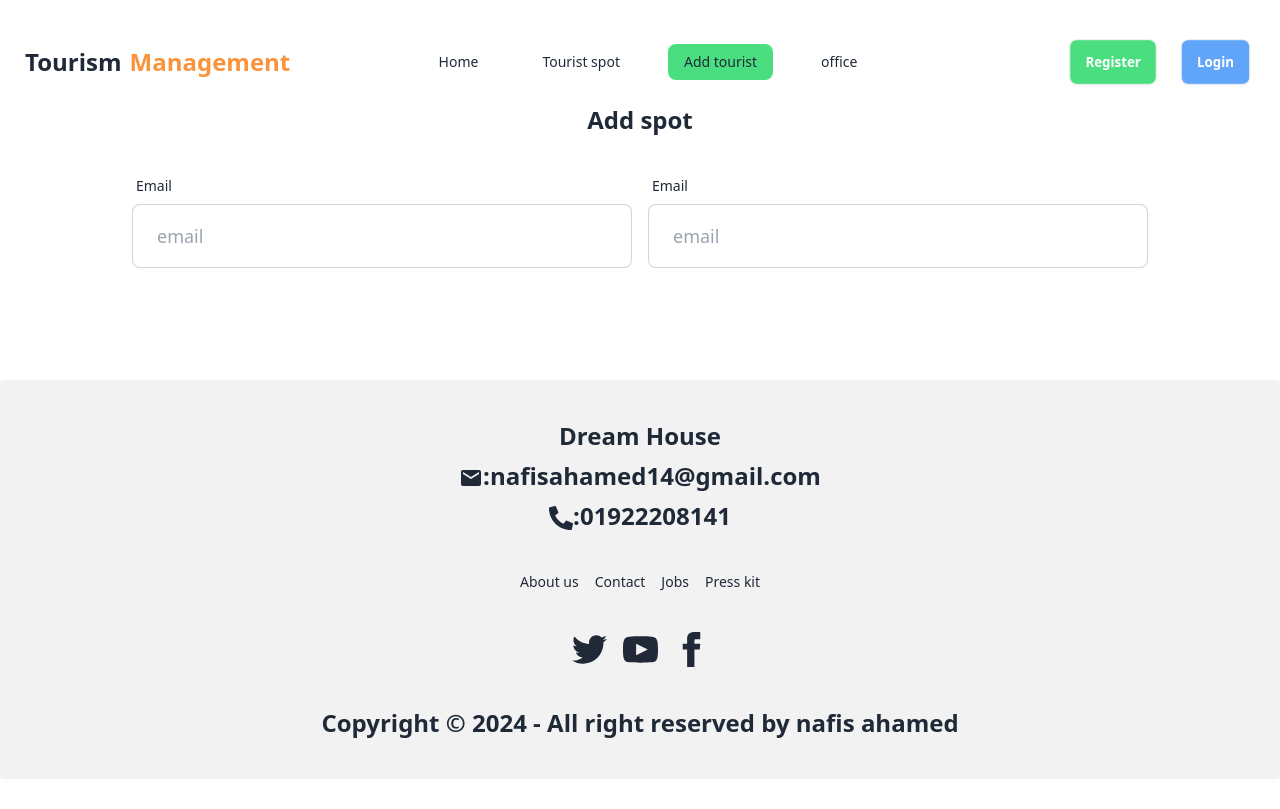
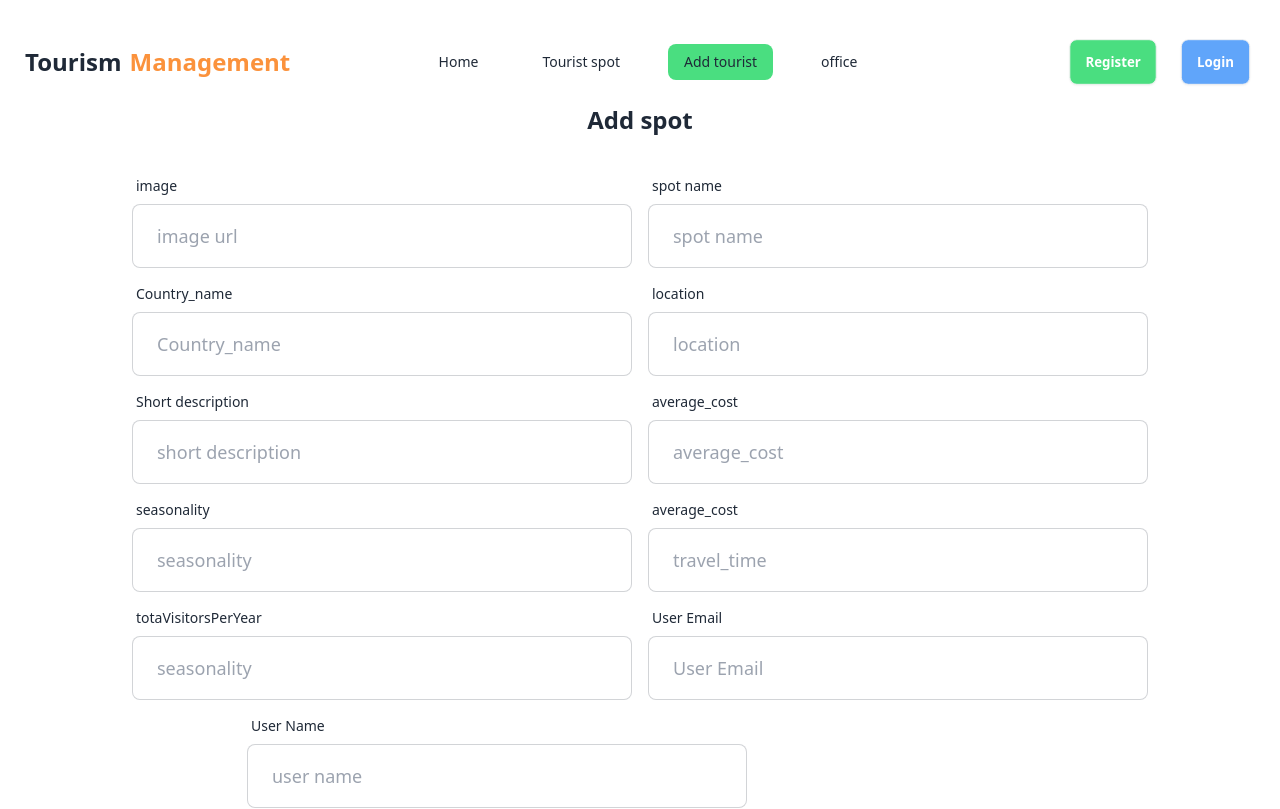
Before and after one commit to nafis200/assignmnet10-client, a React (Vite) app: page /add in a window 1280 px wide. Shown: the top 809 px of the page. Built offline with nearby package versions, Linux system fonts and the light colour scheme; no server answers.

Commit message:
form make done

```diff
--- a/src/components/tourist/Addinfor.jsx
+++ b/src/components/tourist/Addinfor.jsx
@@ -20,26 +20,152 @@ const Addinfor = () => {
       <h2 className="lg:text-2xl md:text-xl text-center font-bold">Add spot</h2>
 
       <form className="card-body">
+        {/* 1st input */}
         <div className="lg:flex md:flex lg:gap-4 gap-2 md:gap-4 justify-center flex">
         <div className="">
           <label className="label">
-            <span className="label-text">Email</span>
+            <span className="label-text">image</span>
           </label>
           <input
-            type="email"
-            placeholder="email"
+            type="text"
+            placeholder="image url"
             className="input lg:input-lg input-bordered lg:w-[500px] md:w-[250px] w-[150px]"
+            name = "image"
             required
           />
         </div>
         <div className="">
           <label className="label">
-            <span className="label-text">Email</span>
+            <span className="label-text">spot name</span>
+          </label>
+          <input
+            type="text"
+            placeholder="spot name"
+            className="input lg:input-lg input-bordered lg:w-[500px] md:w-[250px] w-[150px]"
+            name = "spot_name"
+            required
+          />
+        </div>
+        </div>
+        {/* 2nd input */}
+        <div className="lg:flex md:flex lg:gap-4 gap-2 md:gap-4 justify-center flex">
+        <div className="">
+          <label className="label">
+            <span className="label-text">Country_name</span>
+          </label>
+          <input
+            type="text"
+            placeholder="Country_name"
+            className="input lg:input-lg input-bordered lg:w-[500px] md:w-[250px] w-[150px]"
+            name = "country_Name"
+            required
+          />
+        </div>
+        <div className="">
+          <label className="label">
+            <span className="label-text">location</span>
+          </label>
+          <input
+            type="text"
+            placeholder="location"
+            className="input lg:input-lg input-bordered lg:w-[500px] md:w-[250px] w-[150px]"
+            name = "location"
+            required
+          />
+        </div>
+        </div>
+        {/* 3rd input */}
+        <div className="lg:flex md:flex lg:gap-4 gap-2 md:gap-4 justify-center flex">
+        <div className="">
+          <label className="label">
+            <span className="label-text">Short description</span>
+          </label>
+          <input
+            type="text"
+            placeholder="short description"
+            className="input lg:input-lg input-bordered lg:w-[500px] md:w-[250px] w-[150px]"
+            name = "short_description"
+            required
+          />
+        </div>
+        <div className="">
+          <label className="label">
+            <span className="label-text">average_cost</span>
+          </label>
+          <input
+            type="text"
+            placeholder="average_cost"
+            className="input lg:input-lg input-bordered lg:w-[500px] md:w-[250px] w-[150px]"
+            name = "average_cost"
+            required
+          />
+        </div>
+        </div>
+        {/* 4th input */}
+        <div className="lg:flex md:flex lg:gap-4 gap-2 md:gap-4 justify-center flex">
+        <div className="">
+          <label className="label">
+            <span className="label-text">seasonality</span>
+          </label>
+          <input
+            type="text"
+            placeholder="seasonality"
+            className="input lg:input-lg input-bordered lg:w-[500px] md:w-[250px] w-[150px]"
+            name = "seasonality"
+            required
+          />
+        </div>
+        <div className="">
+          <label className="label">
+            <span className="label-text">average_cost</span>
+          </label>
+          <input
+            type="number"
+            placeholder="travel_time"
+            className="input lg:input-lg input-bordered lg:w-[500px] md:w-[250px] w-[150px]"
+            name = "travel_time"
+            required
+          />
+        </div>
+        </div>
+        {/* 5th input */}
+        <div className="lg:flex md:flex lg:gap-4 gap-2 md:gap-4 justify-center flex">
+        <div className="">
+          <label className="label">
+            <span className="label-text">totaVisitorsPerYear </span>
+          </label>
+          <input
+            type="number"
+            placeholder="seasonality"
+            className="input lg:input-lg input-bordered lg:w-[500px] md:w-[250px] w-[150px]"
+            name = "totaVisitorsPerYear "
+            required
+          />
+        </div>
+        <div className="">
+          <label className="label">
+            <span className="label-text">User Email</span>
           </label>
           <input
             type="email"
-            placeholder="email"
+            placeholder="User Email"
             className="input lg:input-lg input-bordered lg:w-[500px] md:w-[250px] w-[150px]"
+            name = "User Email"
+            required
+          />
+        </div>
+        </div>
+        {/* 6th input */}
+        <div className="flex md:ml-[90px]">
+        <div className="lg:ml-[125px] ml-[30px] md:ml-0">
+          <label className="label">
+            <span className="label-text">User Name </span>
+          </label>
+          <input
+            type="text"
+            placeholder="user name"
+            className="input lg:input-lg input-bordered lg:w-[500px] md:w-[250px] w-[150px]"
+            name = "name "
             required
           />
         </div>
```
